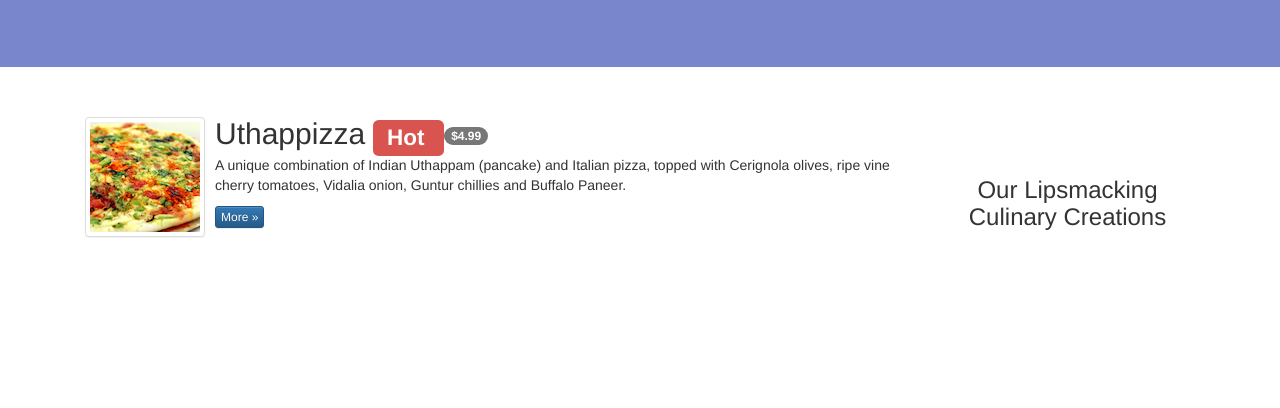
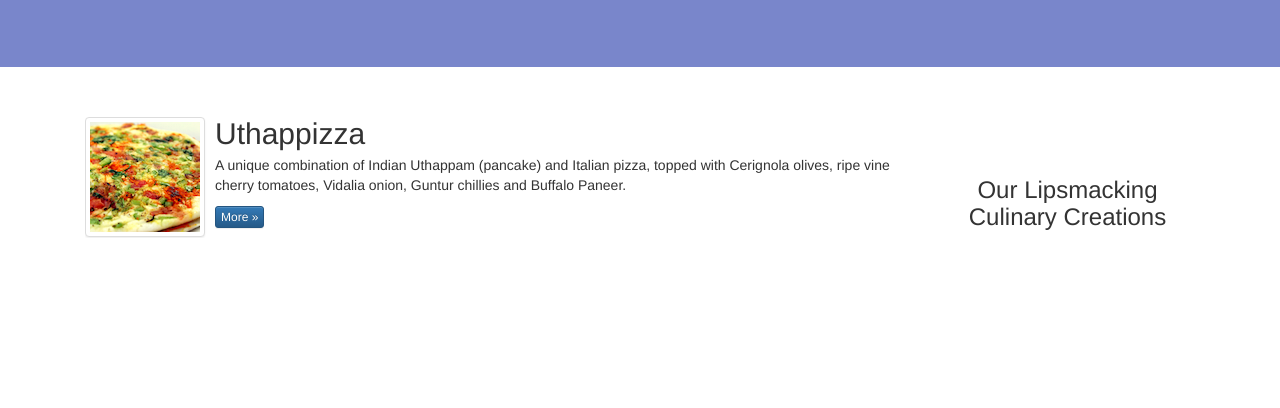
Before and after one commit to ginkgomp/Bootstrap, a plain HTML site: page conFusion/index.htm in a window 1280 px wide. Shown: the part 392-800 px from the top of the page. Drawn offline with nearby package versions, Linux system fonts and the light colour scheme.

Commit message:
Revert "add labels and badge for Uthappizza"
This reverts commit 575dffa3ac465e68513808f58c2505bef4c387dd.

```diff
--- a/conFusion/index.htm
+++ b/conFusion/index.htm
@@ -109,7 +109,7 @@
                         </a>
                     </div>
                     <div class="media-body">
-                        <h2 class="media-heading">Uthappizza <span class="label label-danger">Hot </span> <span class="badge"> $4.99</span></h2>
+                        <h2 class="media-heading">Uthappizza</h2>
                         <p>A unique combination of Indian Uthappam (pancake) and
                           Italian pizza, topped with Cerignola olives, ripe vine
                           cherry tomatoes, Vidalia onion, Guntur chillies and
```
